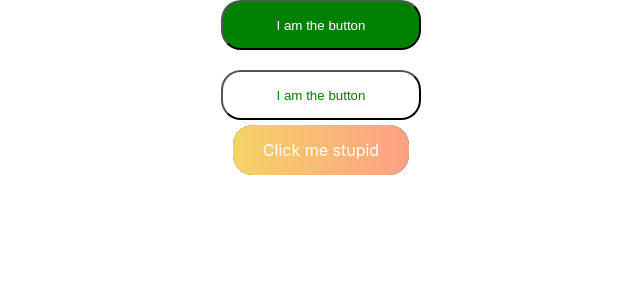
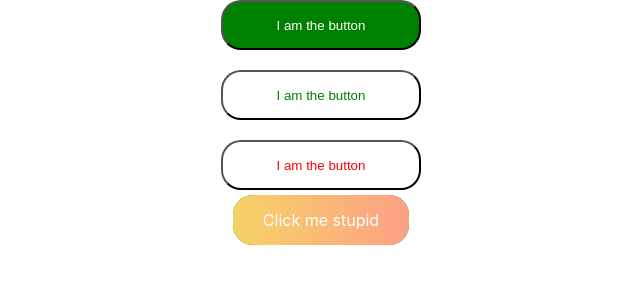
Before and after one commit to Whevalmeze/styled-comp, a React (Create React App) app: page / in a window 1280 px wide. Shown: the top 300 px of the page, without its empty margins (319-959 px from the left). Built offline with nearby package versions, Linux system fonts and the light colour scheme.

Commit message:
learn: passed props

```diff
--- a/src/App.js
+++ b/src/App.js
@@ -1,5 +1,5 @@
 import './App.css';
-import StyledButton, { FancyButton } from './components/Button/Button';
+import StyledButton, { FancyButton, SubmitButton } from './components/Button/Button';
 function App() {
   return (
     <div className="App">
@@ -9,6 +9,9 @@ function App() {
       <StyledButton variant="stroke">I am the button</StyledButton>
       <br/>
       <br/>
+      <SubmitButton variant="stroke">I am the button</SubmitButton>
+      <br/>
+      <br/>
       {/* Polmorphic props using the "as" prop */}
       <FancyButton as="a">Click me stupid</FancyButton>
     </div>
--- a/src/components/Button/Button.js
+++ b/src/components/Button/Button.js
@@ -1,4 +1,5 @@
-import { StyledButton, FancyButton } from "./Button.styles";
+import { StyledButton, FancyButton, SubmitButton } from "./Button.styles";
 
 export {FancyButton};
+export {SubmitButton};
 export default StyledButton;
--- a/src/components/Button/Button.styles.js
+++ b/src/components/Button/Button.styles.js
@@ -17,3 +17,11 @@ export const FancyButton = styled(StyledButton)`
   background-image: linear-gradient(to right, #f6d365 0%, #fda085 100%);
   border: none;
 `
+export const SubmitButton = styled(StyledButton).attrs(
+  {
+    type: "submit"
+  }
+)`
+  background-color: ${({variant}) => variant == "stroke" ? "#fff" : "red"};
+  color: ${({variant}) => variant == "stroke" ? "red" : "#fff"};
+`
```
